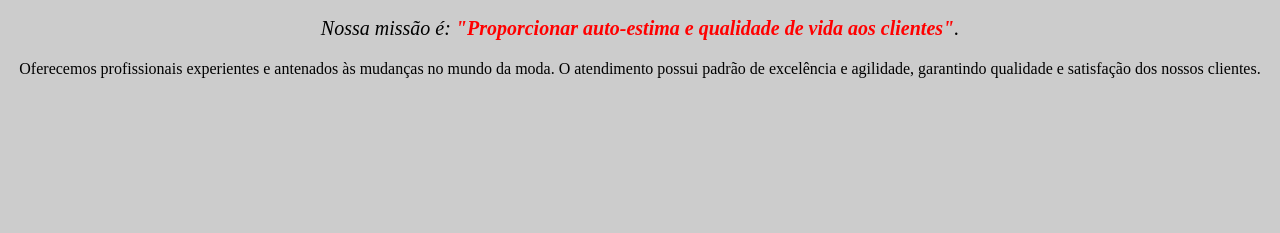
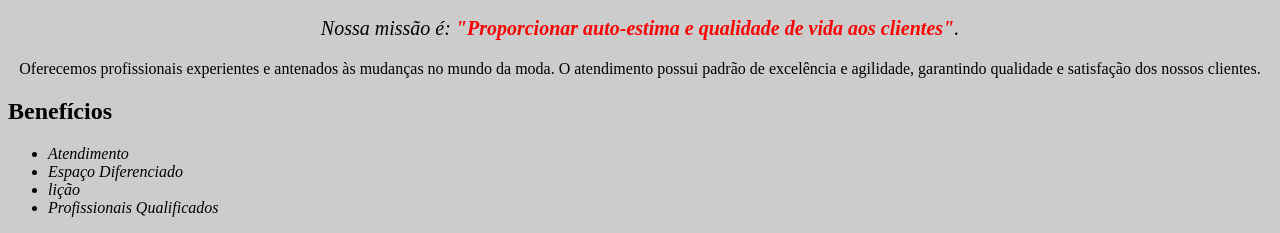
Before and after one commit to Bertilkenjiro/estudando-pokedex-htmlecss, a plain HTML site: page estudo alura - barbearia alura html/index.html in a window 1280 px wide. Shown: the part 605-838 px from the top of the page. Before the commit the page ends 800 px from the top, so only its background shows below. Drawn offline with Linux system fonts and the light colour scheme.

Commit message:
Inclusão de uma tag <h2>

```diff
--- a/estudo alura - barbearia alura html/index.html
+++ b/estudo alura - barbearia alura html/index.html
@@ -24,5 +24,14 @@
       moda. O atendimento possui padrão de excelência e agilidade, garantindo
       qualidade e satisfação dos nossos clientes.
     </p>
+
+    <h2>Benefícios</h2>
+
+    <ul>
+      <li class="itens">Atendimento</li>
+      <li class="itens">Espaço Diferenciado</li>
+      <li class="itens">lição</li>
+      <li class="itens">Profissionais Qualificados</li>
+    </ul>
   </body>
 </html>
--- a/estudo alura - barbearia alura html/style.css
+++ b/estudo alura - barbearia alura html/style.css
@@ -16,3 +16,6 @@
 em strong {
     color: red;
 }
+.itens {
+    font-style: italic;
+}
```
